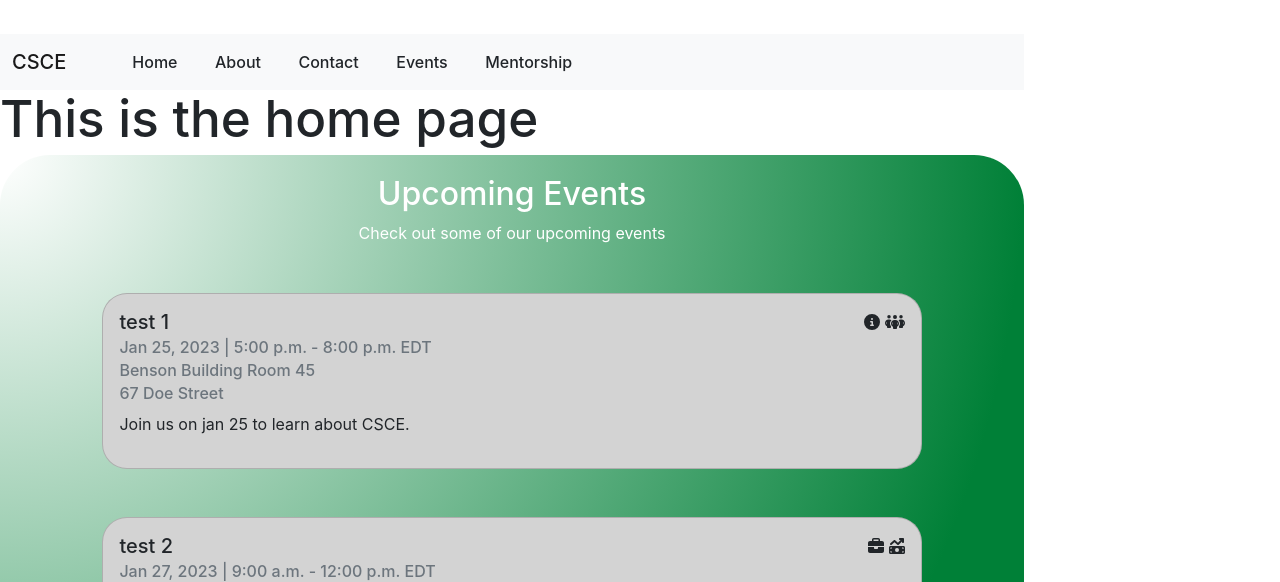
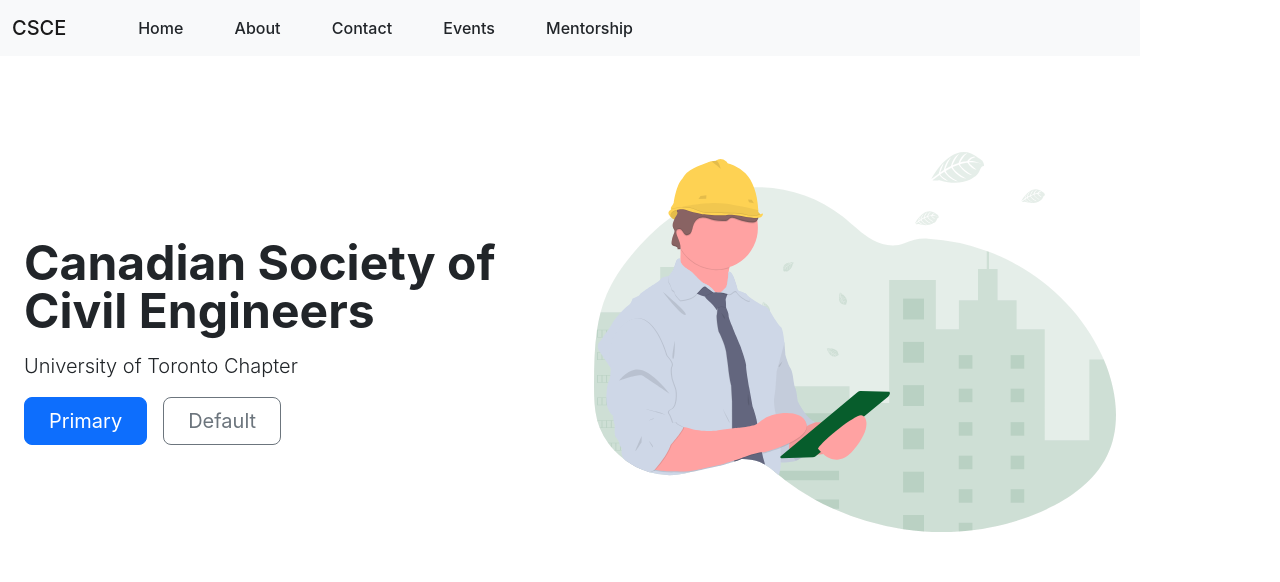
Before and after one commit to UTFO/CSCE, a React (Vite) app: page / in a window 1280 px wide. Shown: the top 582 px of the page. Built offline with nearby package versions, Linux system fonts and the light colour scheme.

Commit message:
hero section

```diff
--- a/package.json
+++ b/package.json
@@ -21,8 +21,7 @@
     "react-dom": "^18.2.0",
     "react-icons": "^4.7.1",
     "react-popper": "^2.3.0",
-    "react-router-dom": "^6.6.1",
-    "vite-plugin-babel-macros": "^1.0.6"
+    "react-router-dom": "^6.6.1"
   },
   "devDependencies": {
     "@types/react": "^18.0.26",
--- a/src/pages/Home.css
+++ b/src/pages/Home.css
@@ -1,12 +1,28 @@
+.spacer {
+  aspect-ratio: 960/320;
+  width: 100%;
+  background-repeat: no-repeat;
+  background-position: center;
+  background-size: cover;
+}
+
+.wavylayer {
+  background-image: url('../assets/layeredwaves.svg');
+}
+
 .EventHolder {
   border-radius: 50px;
   width: 80vw;
-    background-image: radial-gradient(circle farthest-side at 0 0,white 0%,#008037 100%);
+  background-image: radial-gradient(
+    circle farthest-side at 0 0,
+    white 0%,
+    #008037 100%
+  );
   margin: 0 auto;
 }
 
 .EventHolder:hover {
-    box-shadow: 0 8px 16px 0 rgba(0,0,0,0.2);
+  box-shadow: 0 8px 16px 0 rgba(0, 0, 0, 0.2);
 }
 
 .EventHolderTitle {
--- a/src/pages/Home.jsx
+++ b/src/pages/Home.jsx
@@ -1,8 +1,8 @@
 /* eslint-disable prettier/prettier */
+import '../App.css';
 import EventCard from '../components/EventCard';
 import Events from '../data/Events.json';
 import './Home.css';
-import '../App.css';
 
 const Home = () => {
   let UpcomingEventCardList = [];
@@ -10,34 +10,35 @@
   //returns all event objects with a starting date past the current date
   const filterUpcomingEvents = (eventData) => {
     //array of upcoming events
-    let upcomingEvents = []
-    const currentDate = new Date()
+    let upcomingEvents = [];
+    const currentDate = new Date();
     for (let i = 0; i < eventData.length; i++) {
       //variable to store time as 24 h
       let startTime;
       //convert event start time to 24h format
-      if (eventData[i].eventStartTime.includes("a.m.")) {
-        const index = eventData[i].eventStartTime.indexOf(" ")
-        startTime = eventData[i].eventStartTime.substring(0,index)
-      }
-      else if (eventData[i].eventStartTime.includes("p.m.")) {
+      if (eventData[i].eventStartTime.includes('a.m.')) {
+        const index = eventData[i].eventStartTime.indexOf(' ');
+        startTime = eventData[i].eventStartTime.substring(0, index);
+      } else if (eventData[i].eventStartTime.includes('p.m.')) {
         //convert hour into 24 h format
-        const hour = 12 + parseInt(eventData[i].eventStartTime.substring(0,2))
+        const hour = 12 + parseInt(eventData[i].eventStartTime.substring(0, 2));
         //add converted hour and minutes to full string
         //i.e "13" + ":30" -> "13:30"
-        const indexOfColon = eventData[i].eventStartTime.indexOf(":")
-        startTime = String(hour) + eventData[i].eventStartTime.substring(indexOfColon, indexOfColon + 2)
+        const indexOfColon = eventData[i].eventStartTime.indexOf(':');
+        startTime =
+          String(hour) +
+          eventData[i].eventStartTime.substring(indexOfColon, indexOfColon + 2);
       }
       // convert the data stored in the json file to a javascript date using a date string
-      const dateOfEvent = new Date(eventData[i].eventDate + " " + startTime)
+      const dateOfEvent = new Date(eventData[i].eventDate + ' ' + startTime);
       //if the event starting date is past the current date, add it to the array of upcoming events
       if (dateOfEvent > currentDate) {
-        upcomingEvents.push(eventData[i])
+        upcomingEvents.push(eventData[i]);
       }
     }
     // return all upcoming events
     return upcomingEvents;
-  }
+  };
 
   // creates a list of EventCards given a list of event objects
   const createEventCards = (eventData) => {
@@ -45,7 +46,13 @@
     let eventCardList = [];
     for (let i = 0; i < eventData.length; i++) {
       eventCardList.push(
-        <div className={(i == eventData.length - 1) ? "CardHolder BottomCardHolder" : "CardHolder"}>
+        <div
+          className={
+            i == eventData.length - 1
+              ? 'CardHolder BottomCardHolder'
+              : 'CardHolder'
+          }
+        >
           <EventCard
             eventName={eventData[i].eventName}
             eventDate={eventData[i].eventDate}
@@ -62,16 +69,50 @@
     }
     //return list of cards
     return eventCardList;
-  }
+  };
 
   const currentEvents = filterUpcomingEvents(Events);
   UpcomingEventCardList = createEventCards(currentEvents);
 
   return (
     <div>
-      <div>
-        <h1>This is the home page</h1>
+      <div className="container col-xxl-8 px-4 py-5">
+        <div className="row flex-lg-row-reverse align-items-center g-5 py-5">
+          <div className="col-10 col-sm-8 col-lg-6">
+            <img
+              src="../assets/heropicture.svg"
+              className="d-block mx-lg-auto img-fluid"
+              alt="Bootstrap Themes"
+              width="700"
+              height="500"
+              loading="lazy"
+            />
+          </div>
+          <div className="col-lg-6">
+            <h1 className="display-5 fw-bold lh-1 mb-3">
+              Canadian Society of Civil Engineers
+            </h1>
+            <p className="lead">University of Toronto Chapter</p>
+            <div className="d-grid gap-2 d-md-flex justify-content-md-start">
+              <button
+                type="button"
+                className="btn btn-primary btn-lg px-4 me-md-2"
+              >
+                Primary
+              </button>
+              <button
+                type="button"
+                className="btn btn-outline-secondary btn-lg px-4"
+              >
+                Default
+              </button>
+            </div>
+          </div>
+        </div>
       </div>
+
+      <div className="spacer wavylayer"></div>
+
       <div className="EventHolder enlarge">
         <div style={{ textAlign: 'center', paddingTop: 20 }}>
           <h2 className="EventHolderTitle">Upcoming Events</h2>
--- a/vite.config.js
+++ b/vite.config.js
@@ -1,8 +1,7 @@
 import react from '@vitejs/plugin-react';
 import { defineConfig } from 'vite';
-import macrosPlugin from 'vite-plugin-babel-macros';
 
 // https://vitejs.dev/config/
 export default defineConfig({
-  plugins: [react(), macrosPlugin()],
+  plugins: [react()],
 });
```
Also changed, not shown: public/assets/heropicture.svg (added), public/assets/layeredwaves.svg (added). Lines whose indentation alone changed are shown as unchanged.
